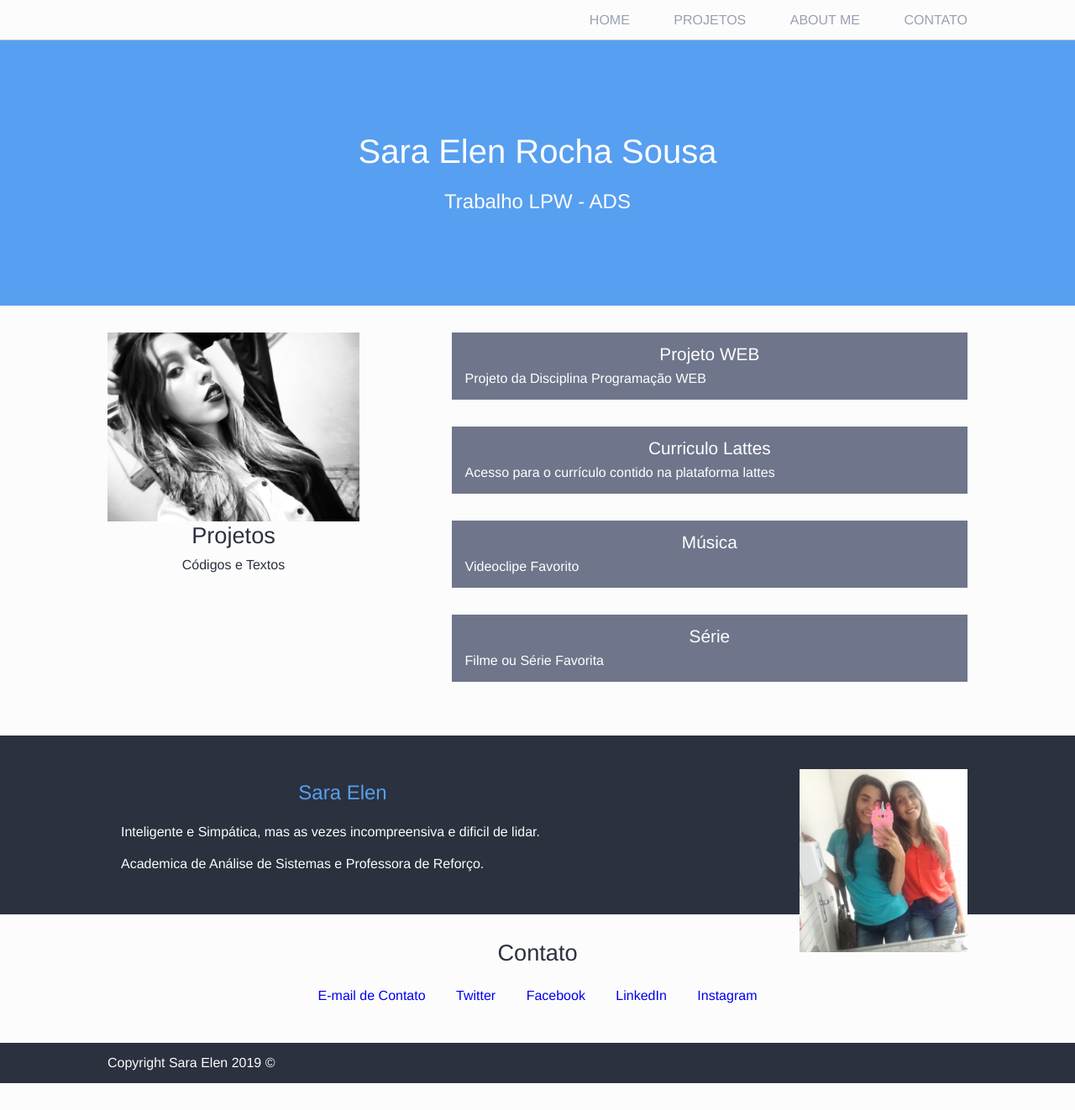
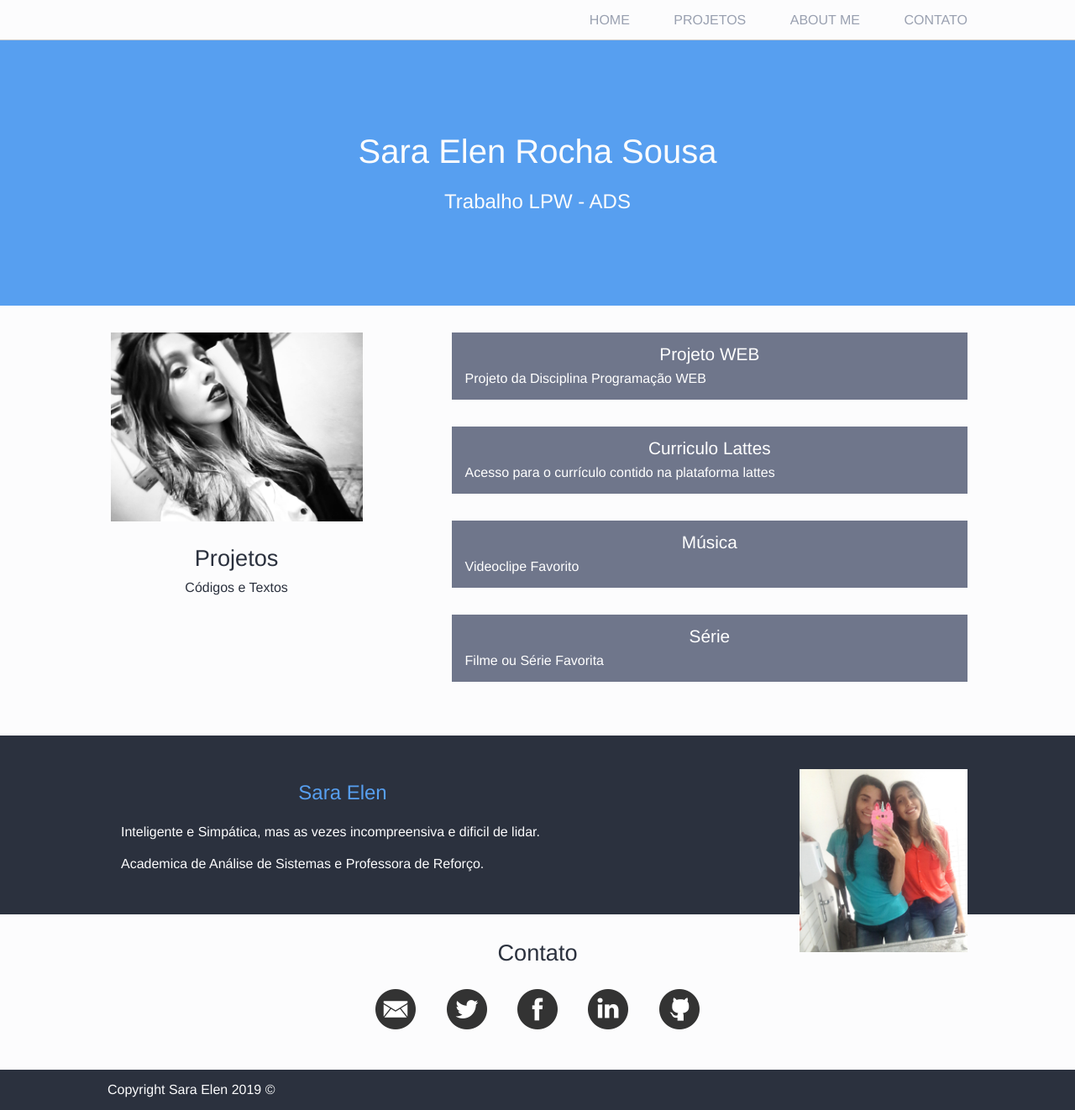
Before and after one commit to afbezerra00/AulasProgramacaoWeb, a PHP site: page / in a window 1280 px wide. Shown: the whole page at 84% size. Before the commit the page ends 1290 px from the top, so only its background shows below. Run offline with PHP 8.4, Linux system fonts and the light colour scheme.

Commit message:
Projeto Final
Projeto Final

```diff
--- a/Estilos/blog.css
+++ b/Estilos/blog.css
@@ -43,9 +43,36 @@ header li {
 
 #Contato li {
     display: inline-block;
+}
+
+#Contato li a {
+    display: inline-block;
     margin: 1em;
+    width: 48px;
+    height: 48px;
+    text-indent: -9999px;
+}
 
+#Contato .email {
+    background-image: url("../Imagens/email.png");
 }
+
+#Contato .face {
+    background-image: url("../Imagens/fic.png");
+}
+
+#Contato .twitter {
+    background-image: url("../Imagens/twitter.png");
+}
+
+#Contato .github {
+    background-image: url("../Imagens/github.png");
+}
+
+#Contato .linkedin {
+    background-image: url("../Imagens/linkedin.png");
+}
+
 .container {
     padding-left: 10%;
     padding-right: 10%;
@@ -93,6 +120,10 @@ header li a {
     color: #FCFCFD;
 }
 
+.projetos-header h3{
+    margin-top: 1em;
+}
+
 .claras {
     background-color: #FCFCFD;
     color: #2B313E;
@@ -101,6 +132,7 @@ header li a {
 
 .projetos-header {
     float: left;
+    width: 30%;
 }
 
 .styleprojetos {
--- a/index.html
+++ b/index.html
@@ -68,11 +68,11 @@
     <section id="Contato" class="claras container">
         <h3>Contato</h3>
         <ul>
-            <li><a href="mailto:sarethipetrova@gmail.com">E-mail de Contato</a></li>
-            <li><a href="mailto:sarethipetrova@gmail.com">Twitter</a></li>
-            <li><a href="mailto:sarethipetrova@gmail.com">Facebook</a></li>
-            <li><a href="mailto:sarethipetrova@gmail.com">LinkedIn</a></li>
-            <li><a href="mailto:sarethipetrova@gmail.com">Instagram</a></li>
+            <li><a class="email" href="mailto:sarethipetrova@gmail.com">E-mail de Contato</a></li>
+            <li><a class="twitter" href="mailto:sarethipetrova@gmail.com">Twitter</a></li>
+            <li><a class="face" href="mailto:sarethipetrova@gmail.com">Facebook</a></li>
+            <li><a class="linkedin" href="mailto:sarethipetrova@gmail.com">LinkedIn</a></li>
+            <li><a class="github" href="mailto:sarethipetrova@gmail.com">GitHub</a></li>
 
         </ul>
     </section>
```
Also changed, not shown: Imagens/email.png (added), Imagens/fic.png (added), Imagens/github.png (added), Imagens/linkedin.png (added), Imagens/twitter.png (added).
